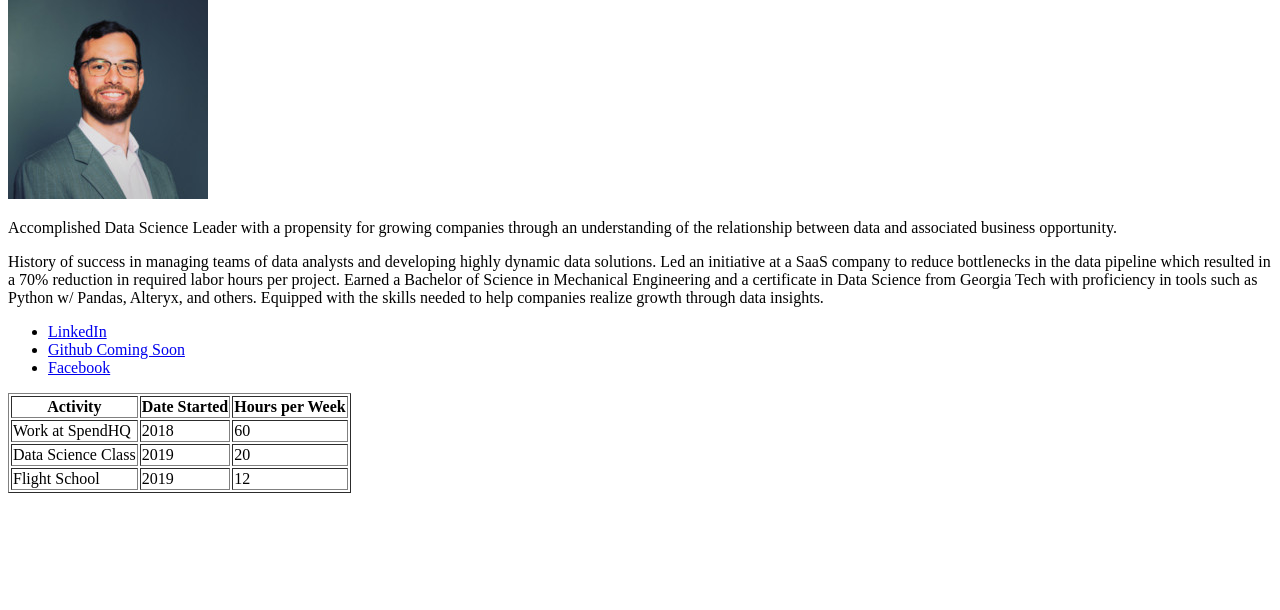
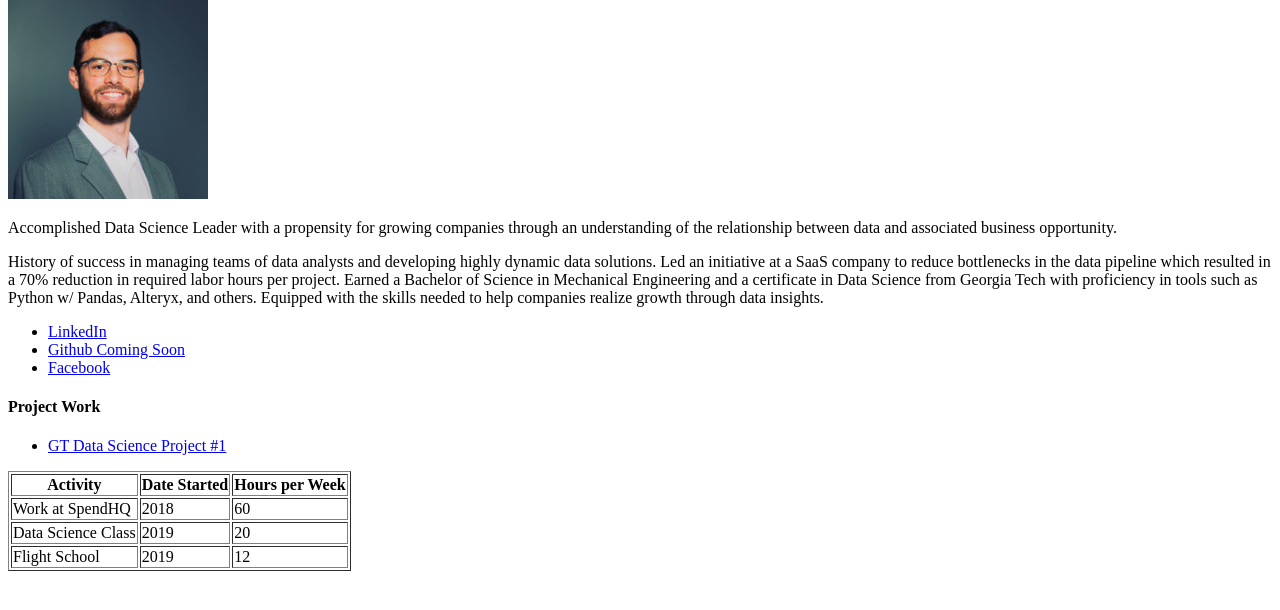
Before and after one commit to deanthoms/deanthoms.github.io, a plain HTML site: page index.html in a window 1280 px wide. Shown: the part 68-678 px from the top of the page. Drawn offline with Linux system fonts and the light colour scheme.

Commit message:
push linked page

```diff
--- a/index.html
+++ b/index.html
@@ -22,6 +22,12 @@
       <li> <a target="_blank" href="#" > Github Coming Soon </a></li>
       <li> <a target="_blank" href="https://www.facebook.com/dean.thoms">Facebook </a></li>
 
+    </ul>
+  </section>
+  <section>
+    <h4> Project Work </h4>
+    <ul>
+      <li> <a target="_blank" href = "https://deanthoms.github.io/gt_data_project_one/"> GT Data Science Project #1 </a></li>
     </ul>
   </section>
   <section>
```
